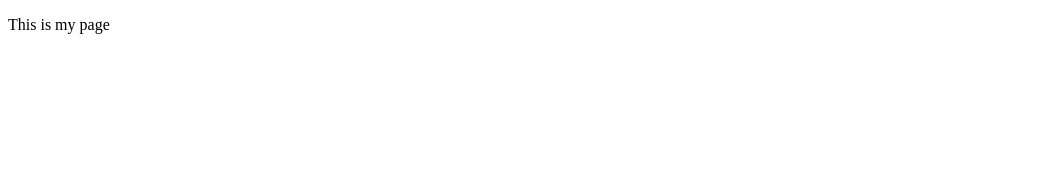
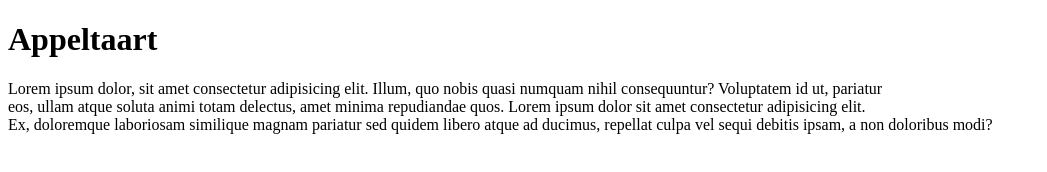
Before and after one commit to getJobLength/getJobLength.github.io, a plain HTML site: page index.html in a window 1280 px wide. Shown: the whole page, without its empty margins (0-1047 px from the left). Drawn offline with Linux system fonts and the light colour scheme.

Commit message:
Update index.html

```diff
--- a/index.html
+++ b/index.html
@@ -1,10 +1,13 @@
 <!DOCTYPE html>
 <html lang="en-US">
+
   <head>
     <meta charset="utf-8">
-    <title>My test page</title>
+    <title>Appeltaart recept</title>
   </head>
   <body>
-    <p>This is my page</p>
+    <h1>Appeltaart</h1>
+    <p>Lorem ipsum dolor, sit amet consectetur adipisicing elit. Illum, quo nobis quasi numquam nihil consequuntur? Voluptatem id ut, pariatur <br>eos, ullam atque soluta animi totam delectus, amet minima repudiandae quos. Lorem ipsum dolor sit amet consectetur adipisicing elit.<br> Ex, doloremque laboriosam similique magnam pariatur sed quidem libero atque ad ducimus, repellat culpa vel sequi debitis ipsam, a non doloribus modi?</p>
+
   </body>
 </html>
```
